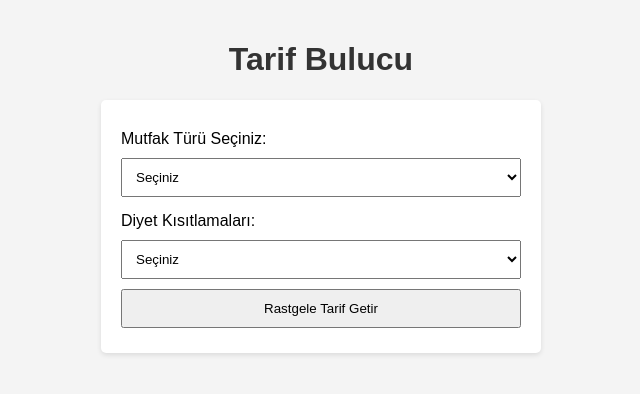
After one commit to k0laa/Yemek_Tarif_Asistani, a Flask app: template templates/random_recipe.html in a window 1280 px wide. The commit adds this page. Shown: the top 394 px of the page, without its empty margins (319-959 px from the left). Run offline with Flask 3, Linux system fonts and the light colour scheme; the template is opened without the code that fills it, so the values that code supplies are empty.

Commit message:
random recipes eeklendi,güncellenecek

```diff
--- /dev/null
+++ b/templates/random_recipe.html
@@ -0,0 +1,77 @@
+<!DOCTYPE html>
+<html lang="tr">
+<head>
+    <meta charset="UTF-8">
+    <meta name="viewport" content="width=device-width, initial-scale=1.0">
+    <title>Tarif Bulucu</title>
+    <style>
+        body {
+            font-family: Arial, sans-serif;
+            background-color: #f4f4f4;
+            margin: 0;
+            padding: 20px;
+        }
+
+        h1 {
+            text-align: center;
+            color: #333;
+        }
+
+        .container {
+            background: #fff;
+            padding: 20px;
+            border-radius: 5px;
+            box-shadow: 0 2px 5px rgba(0, 0, 0, 0.1);
+            max-width: 400px;
+            margin: auto;
+        }
+
+        label {
+            display: block;
+            margin: 10px 0 5px;
+        }
+
+        select, button {
+            width: 100%;
+            padding: 10px;
+            margin: 5px 0;
+        }
+
+        #recipeDisplay {
+            margin-top: 20px;
+            text-align: center;
+        }
+    </style>
+</head>
+<body>
+    <h1>Tarif Bulucu</h1>
+    <div class="container">
+        <label for="cuisineType">Mutfak Türü Seçiniz:</label>
+        <select id="cuisineType">
+            <option value="">Seçiniz</option>
+            <option value="italian">İtalyan</option>
+            <option value="turkish">Türk</option>
+            <option value="chinese">Çin</option>
+            <option value="mexican">Meksika</option>
+        </select>
+
+        <label for="dietaryRestrictions">Diyet Kısıtlamaları:</label>
+        <select id="dietaryRestrictions">
+            <option value="">Seçiniz</option>
+            <option value="lactose_free">Laktozsuz</option>
+            <option value="gluten_free">Glutensiz</option>
+            <option value="vegan">Vegan</option>
+        </select>
+
+        <button id="randomButton" onclick="getRandom()">Rastgele Tarif Getir</button>
+    </div>
+
+    <div id="recipeDisplay"></div>
+
+    <script>
+        function getRandom() {
+            window.location.href = 'random_recipes.html'; // random_recipes.html dosyasına yönlendir
+        }
+    </script>
+</body>
+</html>
```
Also changed, not shown: templates/index.html (+6 -1 lines).
